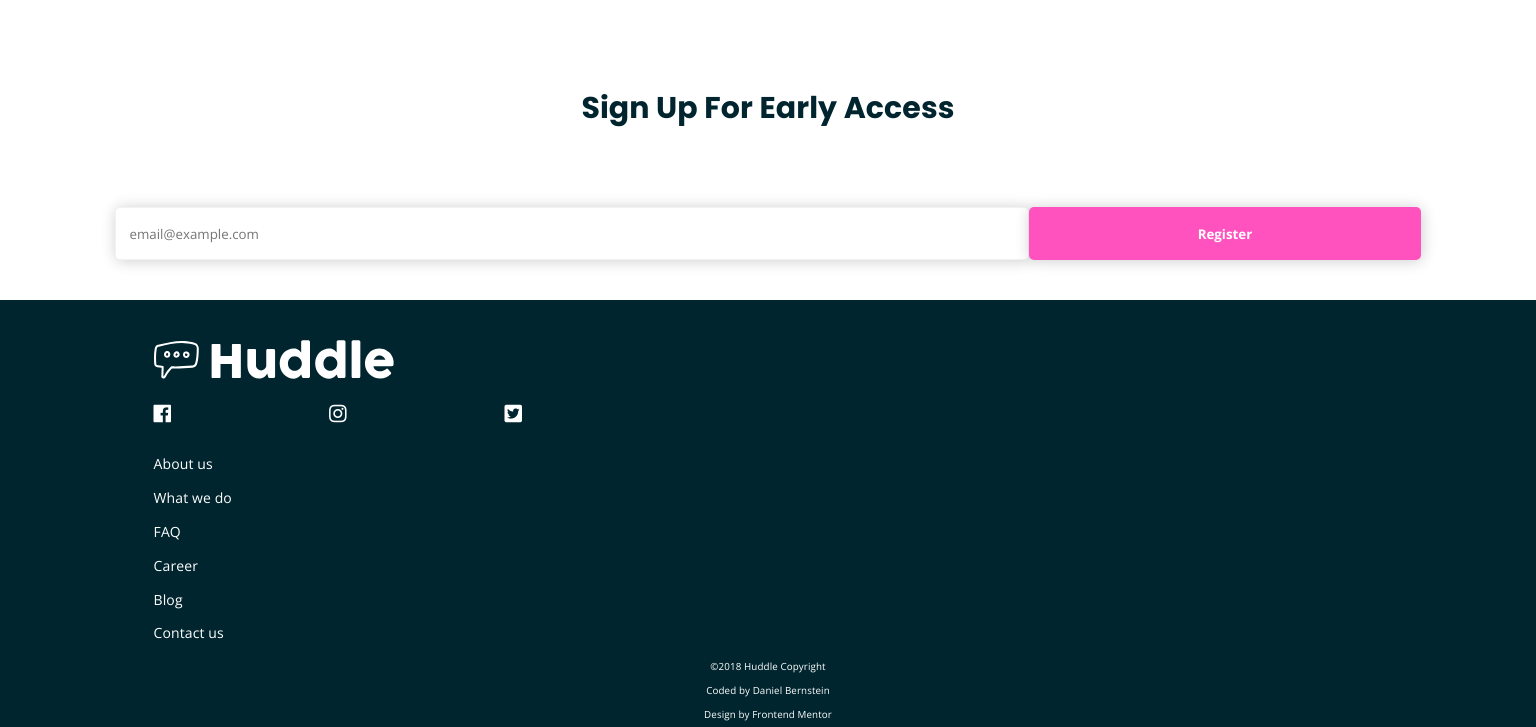
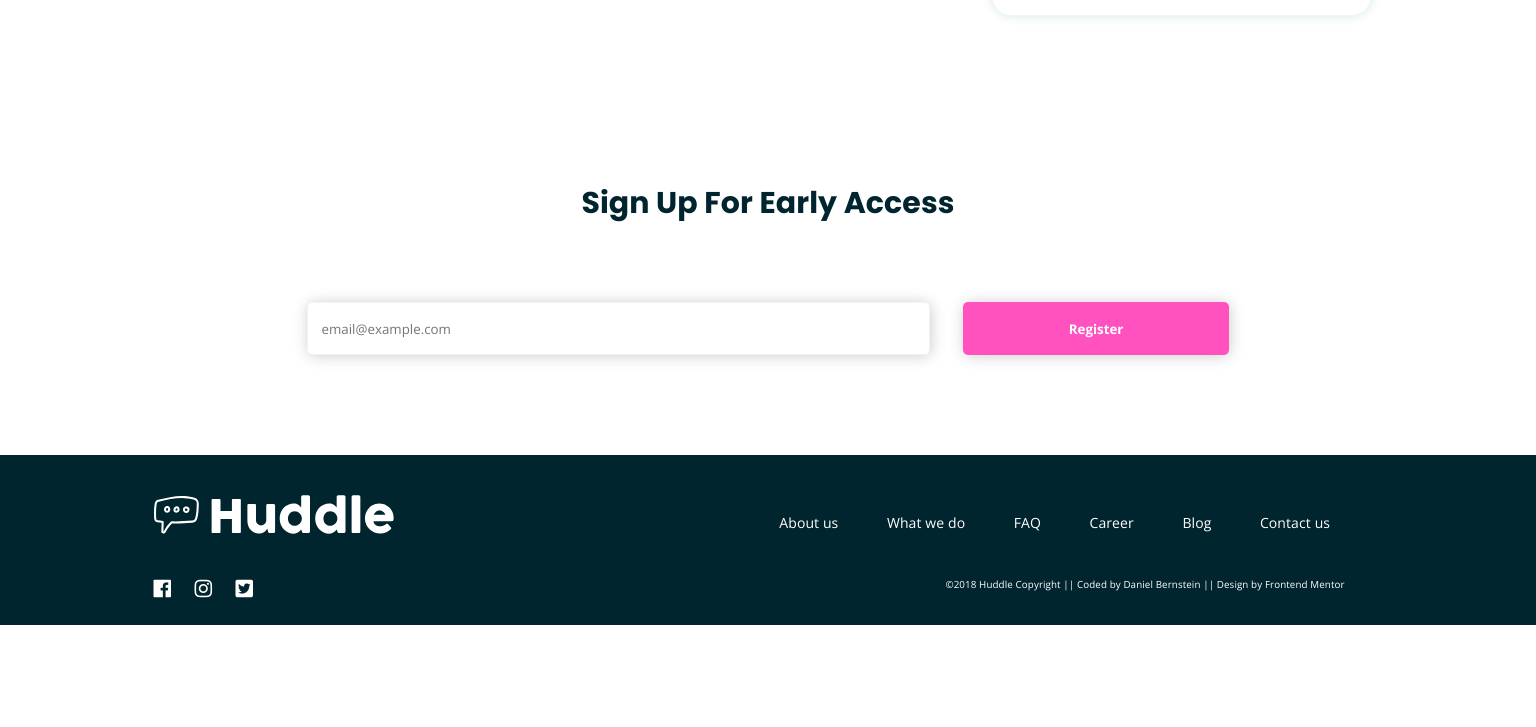
Before and after one commit to drood87/huddle-landing, a plain HTML site: page index.html in a window 1536 px wide. Shown: the part 1341-2068 px from the top of the page. After the commit the page ends 1966 px from the top, so only its background shows below. Drawn offline with nearby package versions, Linux system fonts and the light colour scheme.

Commit message:
designs and code finished

```diff
--- a/assets/stylesheets/style.css
+++ b/assets/stylesheets/style.css
@@ -128,6 +128,14 @@ header > img {
     }
 }
 
+@media screen and (min-width: 1440px) {
+    .hero__descr h3 {
+        word-spacing: 0.2em;
+        font-size: 1.3em;
+        line-height: 1.5em;
+    }
+}
+
 /* Email Newsletter styles */
 /* ======================= */
 
@@ -150,6 +158,13 @@ form {
     .sign-up__wrapper {
         height: 4em;
         flex-wrap: nowrap;
+        margin-bottom: 3em;
+    }
+}
+
+@media all and (min-width: 1440px) {
+    .sign-up__wrapper {
+        width: 60%;
     }
 }
 
@@ -163,8 +178,8 @@ form {
     .form__heading {
         font-size: 1.5em;
         margin-bottom: 2em;
+    }
 }
-
 /* styles for input field */
 
 .sign-up__input {
@@ -184,6 +199,12 @@ form {
     }
 }
 
+@media all and (min-width: 1440px) {
+    .sign-up__input {
+        flex: 2 0 50%;
+    }
+}
+
 /* styles for button in email form */
 .sign-up__button {
     flex: 1 0 100%;
@@ -198,6 +219,7 @@ form {
 @media all and (min-width: 1024px) {
     .sign-up__button {
         flex: 1 0 20%;
+        margin: 2em 0 0 2.5em;
     }
 }
 
@@ -218,6 +240,12 @@ form {
     margin-top: 2em;
 }
 
+@media all and (min-width: 1024px) {
+    .logo-social {
+        flex: 1 0 30%;
+    }
+}
+
 .fab {
     color: #fff;
 }
@@ -236,6 +264,17 @@ form {
     text-align: center;
 }
 
+@media all and (min-width: 1440px) {
+    .disclaimer {
+        margin: 2em;
+    }
+
+    .disclaimer > p {
+        text-align: right;
+        padding-right: 1em;
+    }
+}
+
 footer {
     margin-top: 2em;
     height: 100%;
@@ -252,8 +291,28 @@ footer {
     height: 100%;
 }
 
+@media all and (min-width: 1440px) {
+    .footer__wrapper {
+        flex-direction: row;
+        justify-content: flex-end;
+    }
+}
+
 ul > li {
     margin-bottom: 0.7em;
+}
+
+@media all and (min-width: 1440px) {
+    .links__list {
+        display: flex;
+        justify-content: space-around;
+        margin: 2em;
+        padding-left: 20%;
+    }
+
+    .links {
+        flex: 2 0 60%;
+    }
 }
 
 .social-icons {
@@ -263,3 +322,17 @@ ul > li {
     margin-top: 1em;
     justify-content: space-between;
 }
+
+@media screen and (min-width: 1440px) {
+    .social-icons {
+        display: flex;
+        justify-content: space-around;
+        width: 30%;
+        margin-top: 2em;
+    }
+
+    .fab {
+        width: 100%;
+        height: 100%;
+    }
+}
--- a/index.html
+++ b/index.html
@@ -88,7 +88,7 @@
                     </div>
                 </div>
                 <div class="links links--font-size font--opensans">
-                    <ul>
+                    <ul class="links__list">
                         <li><a href="#">About us</a></li>
                         <li><a href="#">What we do</a></li>
                         <li><a href="#">FAQ</a></li>
@@ -97,15 +97,12 @@
                         <li><a href="#">Contact us</a></li>
                     </ul>
                     <div class="disclaimer">
-                        <p class="copyright">&copy;2018 Huddle Copyright</p>
-                        <p class="font--opensans">
-                            Coded by
+                        <p class="copyright">
+                            &copy;2018 Huddle Copyright || Coded by
                             <a href="https://github.com/drood87"
                                 >Daniel Bernstein</a
                             >
-                        </p>
-                        <p class="font--opensans">
-                            Design by
+                            || Design by
                             <a href="https://www.frontendmentor.io/"
                                 >Frontend Mentor</a
                             >
```
